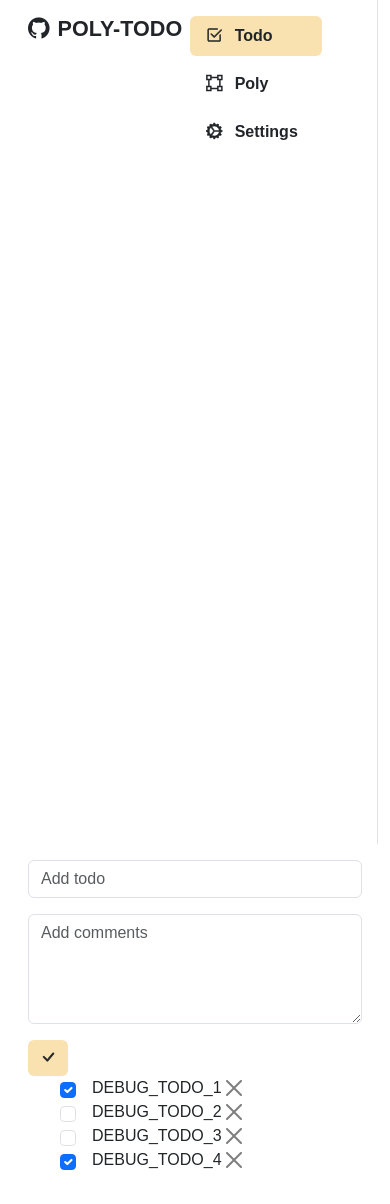
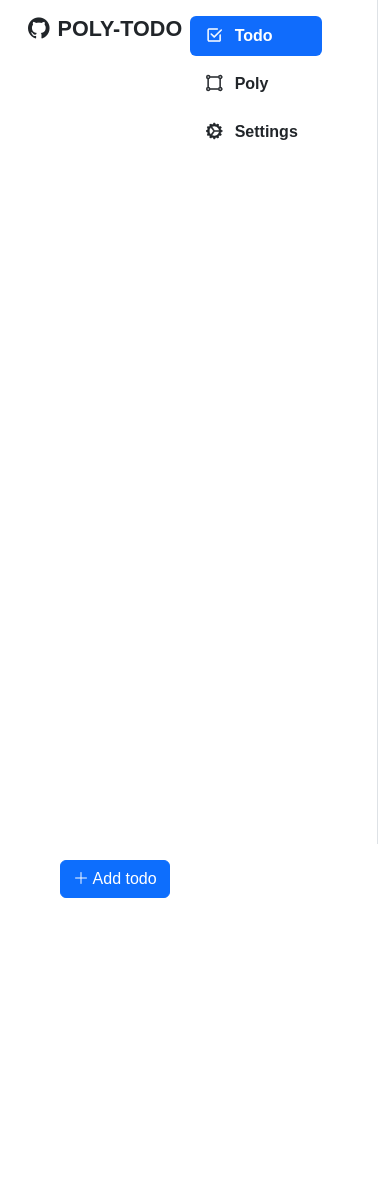
Before and after one commit to yz-dev21/poly-todo, a SvelteKit app: page / in a window 390 px wide. After the commit the page ends 930 px from the top, so only its background shows below. Built offline with nearby package versions, Linux system fonts and the light colour scheme; a web font is replaced by a local one.

Commit message:
(feat-wip) bug included. UI almost finished and logic got fucked.

```diff
--- a/src/routes/+page.svelte
+++ b/src/routes/+page.svelte
@@ -16,13 +16,9 @@
 			{#if selectedIndex == 0}
 				<TodoList />
 			{:else if selectedIndex == 1}
-				<div>
-					<PolyList />
-				</div>
+				<PolyList />
 			{:else if selectedIndex == 2}
-				<div>
-					<Settings />
-				</div>
+				<Settings />
 			{/if}
 		</div>
 	</div>
--- a/src/routes/nav/navItem.svelte
+++ b/src/routes/nav/navItem.svelte
@@ -8,18 +8,19 @@
 </script>
 
 <button
-	class="nav-link btn nav-yellow link-dark text-start {toggle ? 'selected' : ''}"
+	class="nav-link btn btn-primary link-dark text-start {toggle ? 'selected' : ''}"
 	on:click={() => dispatch('select')}
 	><i class={icon} id="bold_icon"></i>
 	<span class="m-2"><strong>{text}</strong></span>
 </button>
 
 <style>
-	.nav-yellow:focus {
-		background-color: #f9e2af;
+	.btn-primary:hover {
+		color: white !important;
 	}
 	.selected {
-		background-color: #f9e2af;
+		color: white !important;
+		background-color: #106cfc;
 		outline: none;
 	}
 	:global(#bold_icon) {
--- a/src/routes/nav/sidebar.svelte
+++ b/src/routes/nav/sidebar.svelte
@@ -10,7 +10,7 @@
 
 	let navs = [
 		createNav('bi bi-check2-square', 'Todo'),
-		createNav('bi bi-bounding-box', 'Poly'),
+		createNav('bi bi-bounding-box-circles', 'Poly'),
 		createNav('bi bi-gear-wide-connected', 'Settings')
 	];
 </script>
@@ -28,7 +28,7 @@
 				<NavItem
 					icon={nav.icon}
 					text={nav.text}
-					toggle={selectedIndex == index ? true : false}
+					toggle={selectedIndex == index}
 					on:select={() => (selectedIndex = index)}
 				/>
 			</li>
--- a/src/routes/todo/todoItem.svelte
+++ b/src/routes/todo/todoItem.svelte
@@ -9,12 +9,40 @@
 
 <li
 	transition:slide={{ duration: 250 }}
-	class="list-group-item border-0 d-flex align-items-center ps-0"
+	class="list-group-item border-0 d-flex align-items-center ps-0 mb-3 text-start"
 >
-	<input type="checkbox" class="form-check-input me-3" name={todo.text} bind:checked={todo.done} />
-	<span>{todo.text}</span>
-	<button class="btn-close shadow-none" on:click={() => dispatch('delete')}></button>
+	<div class="card w-75">
+		<div class="row">
+			<div class="col">
+				<div class="card-body">
+					<div class="form-check-inline">
+						<input
+							type="checkbox"
+							id="todo_check"
+							class="form-check-input me-3"
+							name={todo.text}
+							bind:checked={todo.done}
+						/>
+						<label class="form-check-label" id={todo.done ? 'strikethrough' : ''} for="todo_check"
+							>{todo.text}</label
+						>
+					</div>
+				</div>
+			</div>
+			<div class="col-sm-1 align-self-center">
+				<button
+					class="btn btn-light btn-sm rounded-circle"
+					on:click={() => {
+						dispatch('edit');
+					}}><i class="bi bi-three-dots"></i></button
+				>
+			</div>
+		</div>
+	</div>
 </li>
 
 <style>
+	#strikethrough {
+		text-decoration: line-through;
+	}
 </style>
--- a/src/routes/todo/todoList.svelte
+++ b/src/routes/todo/todoList.svelte
@@ -1,29 +1,6 @@
 <script>
 	import TodoPrompt from './todoPrompt.svelte';
 	import TodoItem from './todoItem.svelte';
-
-	let todoList = [
-		{
-			id: 1,
-			text: 'DEBUG_TODO_1',
-			done: true
-		},
-		{
-			id: 2,
-			text: 'DEBUG_TODO_2',
-			done: false
-		},
-		{
-			id: 3,
-			text: 'DEBUG_TODO_3',
-			done: false
-		},
-		{
-			id: 4,
-			text: 'DEBUG_TODO_4',
-			done: true
-		}
-	];
 
 	const createTodo = (pId, pText, pDone) => ({
 		id: pId,
@@ -31,28 +8,52 @@
 		done: pDone
 	});
 
-	function handleOnAdd(e) {
-		let lastId = 0;
-		if (todoList.length > 0) lastId = todoList[todoList.length - 1].id;
+	let todoList = [];
 
-		todoList.push(createTodo(lastId + 1, e.detail.value, false));
+	let todoPromptData = {
+		header: '',
+		show: false,
+		isAdd: true
+	};
+	let targetTodo = {};
+
+	function handleOnSubmit(e) {
+		if (e.detail.isAdd) {
+			let lastId = 0;
+			if (todoList.length > 0) lastId = todoList[todoList.length - 1].id;
+
+			todoList.push(createTodo(lastId + 1, e.detail.text, e.detail.done));
+		}
+
 		todoList = todoList;
 	}
+	const handleOnEdit = (todo) => {
+		handlePrompt(false);
 
-	const handleOnDelete = (id) => {
-		todoList = todoList.filter((val) => val.id != id);
+		todoPromptData.todo = todo;
 	};
+	function handlePrompt(isAdd) {
+		todoPromptData.show = true;
+		todoPromptData.isAdd = isAdd;
+
+		if (todoPromptData.isAdd) todoPromptData.header = 'Add todo';
+		else todoPromptData.header = 'Edit todo';
+	}
 </script>
 
 <div class="row">
-	<div class="col-md-5">
-		<TodoPrompt on:add={(e) => handleOnAdd(e)} />
-	</div>
 	<div class="col">
-		<ul>
+		<ul class="list-group-flush">
 			{#each todoList as todo}
-				<TodoItem {todo} on:delete={() => handleOnDelete(todo.id)} />
+				<TodoItem {todo} on:edit={() => handleOnEdit(todo)} />
 			{/each}
+
+			<button class="btn btn-primary" on:click={() => handlePrompt(true)}>
+				<i class="bi bi-plus-lg"></i> Add todo
+			</button>
 		</ul>
 	</div>
+	<div class="col-md-4">
+		<TodoPrompt {todoPromptData} {targetTodo} on:submit={(e) => handleOnSubmit(e)} />
+	</div>
 </div>
--- a/src/routes/todo/todoPrompt.svelte
+++ b/src/routes/todo/todoPrompt.svelte
@@ -1,45 +1,40 @@
 <script>
+	import { slide } from 'svelte/transition';
+
 	import { createEventDispatcher } from 'svelte';
 	const dispatch = createEventDispatcher();
 
-	let inputValue = '';
+	export let todoPromptData;
+	export let targetTodo;
+
+	let inputText = todoPromptData.text;
+	let inputDone = todoPromptData.done;
 
 	const handleOnSubmit = () => {
-		if (!inputValue) return;
+		if (!inputText) return;
 
-		dispatch('add', {
-			value: inputValue
+		dispatch('submit', {
+			text: inputText,
+			done: inputDone
 		});
-
-		inputValue = '';
 	};
 </script>
 
-<form on:submit|preventDefault|stopPropagation={handleOnSubmit}>
-	<div class="mb-3">
-		<input
-			type="text"
-			class="form-control"
-			placeholder="Add todo"
-			bind:value={inputValue}
-			on:keydown={(e) => e.key === 'Enter' && e.preventDefault()}
-		/>
+{#if todoPromptData.show == true}
+	<div transition:slide>
+		<h1 class="mb-2">{todoPromptData.header}</h1>
+		<form on:submit|preventDefault={handleOnSubmit}>
+			<div class="mb-3">
+				<input type="text" class="form-control" placeholder="Add todo..." bind:value={inputText} />
+			</div>
+			<div class="form-check">
+				<input type="checkbox" class="form-check-input" id="todo_check" bind:checked={inputDone} />
+				<label class="form-check-label" for="todo_check">Done</label>
+			</div>
+
+			<button type="submit" class="btn btn-primary" value="Submit"
+				><i class="bi bi-check-lg" id="bold_icon"></i></button
+			>
+		</form>
 	</div>
-	<div class="mb-3">
-		<textarea class="form-control" placeholder="Add comments" rows="4"></textarea>
-	</div>
-	<button type="submit" class="btn btn-yellow" value="Submit"
-		><i class="bi bi-check-lg" id="bold_icon"></i></button
-	>
-</form>
-
-<style>
-	.btn-yellow,
-	.btn-yellow:focus {
-		background-color: #f9e2af;
-		border: none;
-	}
-	.btn-yellow:hover {
-		background-color: #e4d1a4;
-	}
-</style>
+{/if}
```
